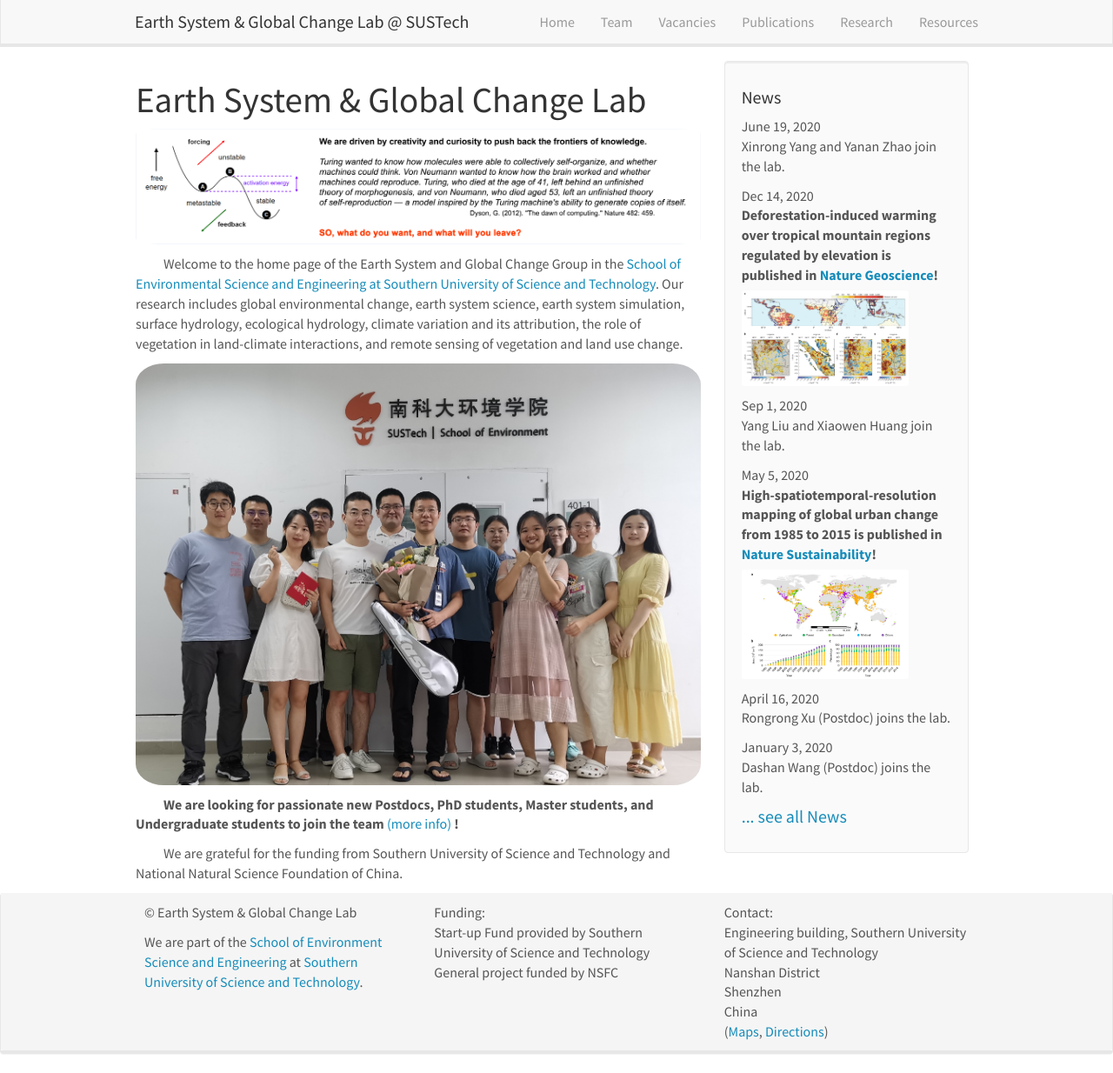
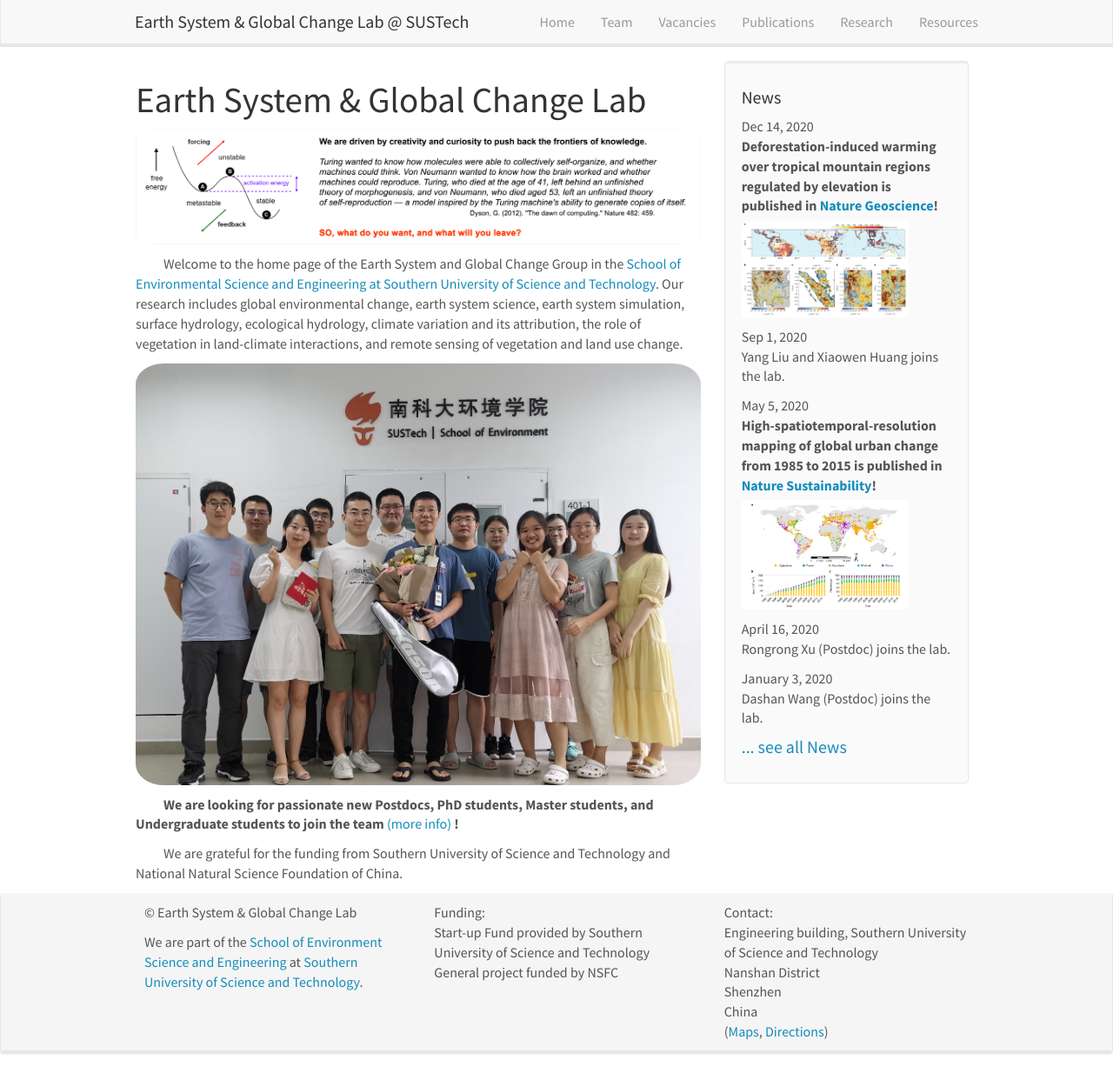
Before and after one commit to xurr2020/xurr2020.github.io, a Jekyll site: the page built from _pages/home.md, in a window 1280 px wide and 1234 px high. Shown: the whole window at 87% size. Built offline with Jekyll 4.4.1, drawn with Linux system fonts in a browser that asks for light colours; nearby versions of some CDN libraries.

Commit message:
Update news.yml

```diff
--- a/_data/news.yml
+++ b/_data/news.yml
@@ -1,23 +1,15 @@
-
-- date: June 19, 2020
-  headline: "Xinrong Yang and Yanan Zhao join the lab."
-
 - date: Dec 14, 2020
   headline: "<b>Deforestation-induced warming over tropical
 mountain regions regulated by elevation is published in <a href='https://www.nature.com/articles/s41561-020-00666-0'>Nature Geoscience</a>!</b><img src='/images/newspic/SFnews2.png' class='img-responsive' style='max-width: 192px' />"
 
-
 - date: Sep 1, 2020
-  headline: "Yang Liu and Xiaowen Huang join the lab."
-
+  headline: "Yang Liu and Xiaowen Huang joins the lab."
 
 - date: May 5, 2020
   headline: "<b>High-spatiotemporal-resolution mapping of global urban change from 1985 to 2015 is published in <a href='https://www.nature.com/articles/s41893-020-0521-x'>Nature Sustainability</a>!</b><img src='/images/newspic/SFnews.png' class='img-responsive' style='max-width: 192px' />"
 
-
 - date: April 16, 2020
   headline: "Rongrong Xu (Postdoc) joins the lab."
 
-
 - date: January 3, 2020
   headline: "Dashan Wang (Postdoc) joins the lab."
```
